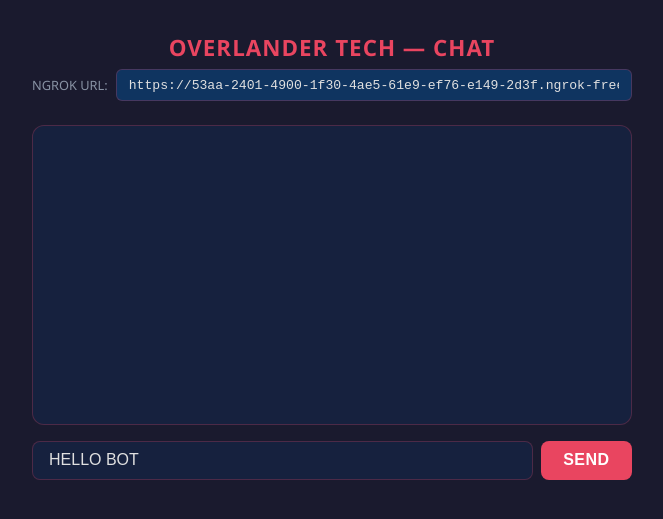
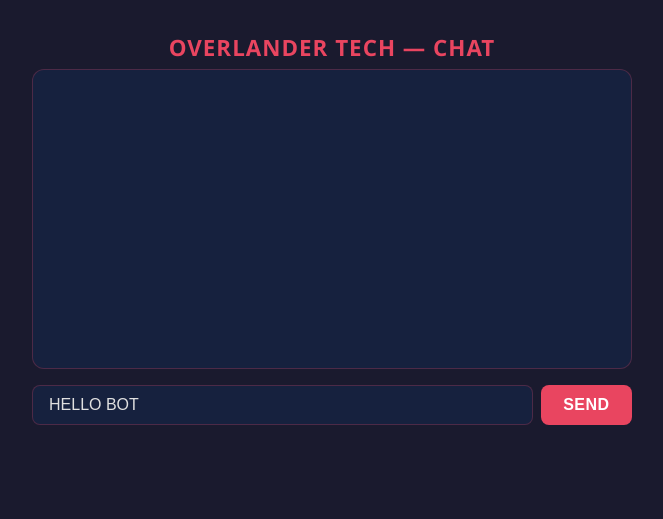
Before and after one commit to OVERLANDER-TECH/overlander-tech.github.io, a Jekyll site: the page chat_simple.html, which Jekyll copies as it is, in a window 1280 px wide. Shown: the top 519 px of the page, without its empty margins (308-971 px from the left). Built offline with Jekyll 4.4.1, drawn with Linux system fonts in a browser that asks for light colours.

Commit message:
init--8b

```diff
--- a/chat_simple.html
+++ b/chat_simple.html
@@ -35,32 +35,6 @@
       font-size: 1.4rem;
       margin-bottom: 0.4rem;
       letter-spacing: 1px;
-    }
-
-    .ngrok-bar {
-      display: flex;
-      gap: 0.5rem;
-      align-items: center;
-      margin-bottom: 1.5rem;
-      width: 100%;
-      max-width: 600px;
-    }
-
-    .ngrok-bar label {
-      color: var(--muted);
-      font-size: 0.8rem;
-      white-space: nowrap;
-    }
-
-    .ngrok-bar input {
-      flex: 1;
-      background: var(--accent);
-      border: 1px solid var(--border);
-      color: var(--text);
-      padding: 0.45rem 0.75rem;
-      border-radius: 6px;
-      font-size: 0.82rem;
-      font-family: monospace;
     }
 
     .chat-window {
@@ -146,11 +120,6 @@
 
   <h1>OVERLANDER TECH — CHAT</h1>
 
-  <div class="ngrok-bar">
-    <label>NGROK URL:</label>
-    <input id="ngrokUrl" type="text" value="https://53aa-2401-4900-1f30-4ae5-61e9-ef76-e149-2d3f.ngrok-free.app" />
-  </div>
-
   <div class="chat-window" id="chatWindow"></div>
 
   <div class="input-row">
--- /dev/null
+++ b/config.json
@@ -0,0 +1,3 @@
+{
+  "ngrok_url": "https://53aa-2401-4900-1f30-4ae5-61e9-ef76-e149-2d3f.ngrok-free.app"
+}
```
Also changed, not shown: other parts of chat_simple.html (+12 -5 lines).
